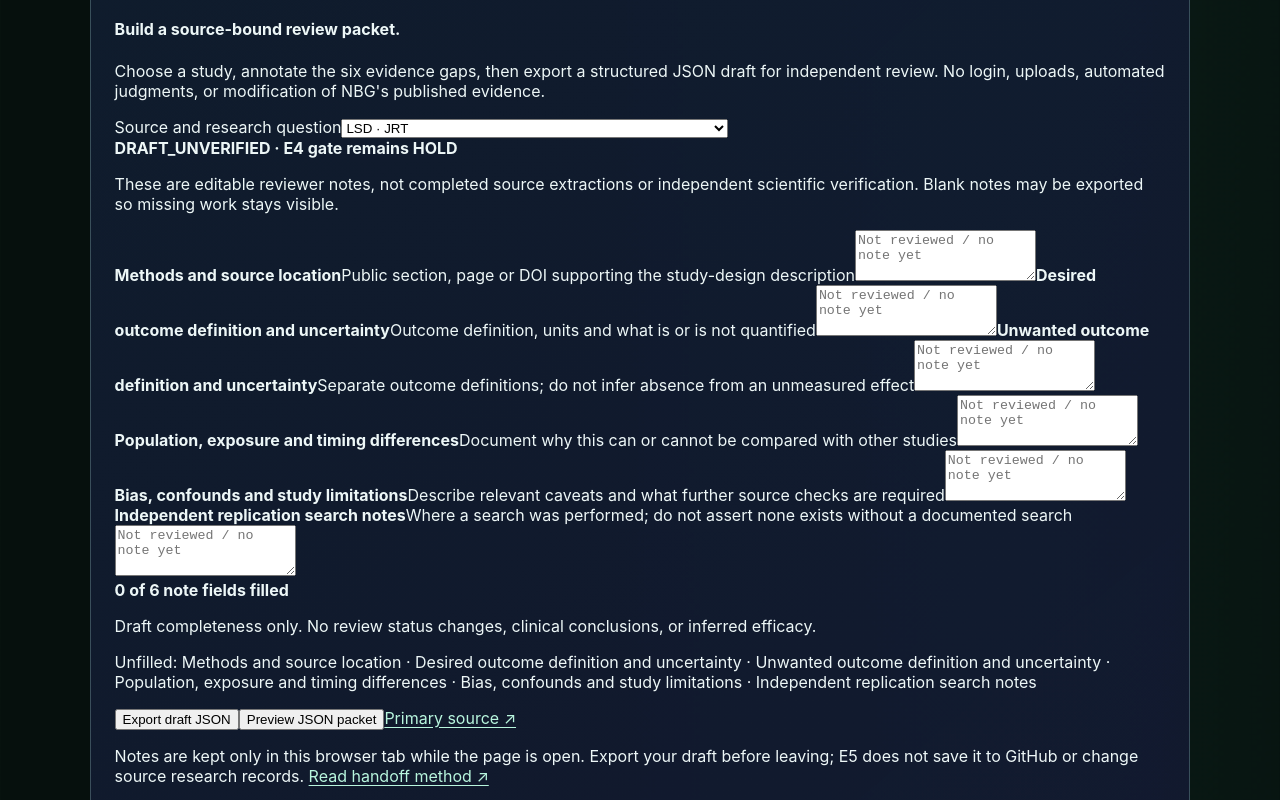
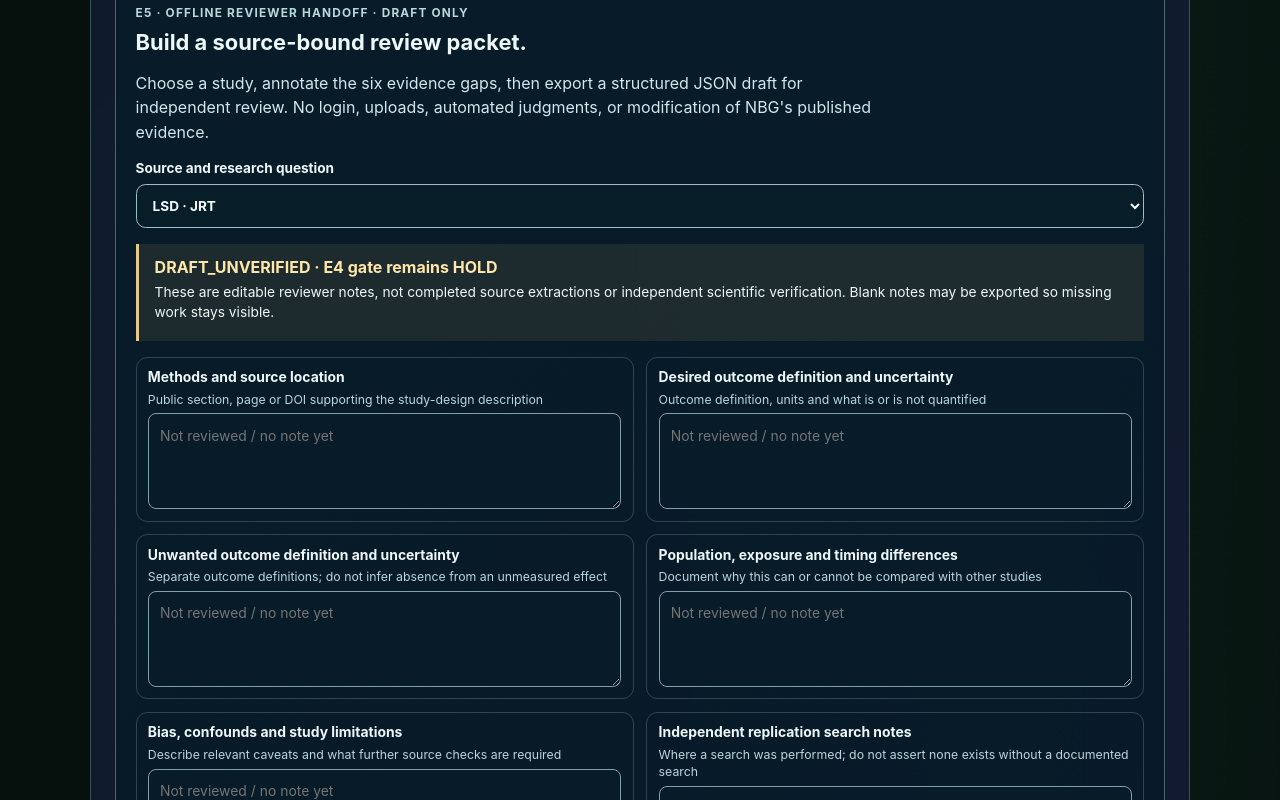
Before and after one commit to MichaelWave369/NestedBubbleGear, a React (Vite) app: page / in a window 1280 px wide. Shown: the part 6240-7040 px from the top of the page. Built offline with nearby package versions, Linux system fonts and the light colour scheme.

Commit message:
feat(es01-e5): integrate reviewer handoff in src/es01Explorer.css

```diff
--- a/src/es01Explorer.css
+++ b/src/es01Explorer.css
@@ -65,3 +65,26 @@
 .es01-e4 a{color:#b8f6de;text-decoration:underline;text-underline-offset:3px}
 .es01-e4-note{font-size:.78rem;color:#d2dee2;line-height:1.5}
 @media(max-width:760px){.es01-e4{padding:.85rem}.es01-e4-grid{grid-template-columns:1fr}}
+
+/* E5 reviewer handoff: local-only annotations, no evidence ranking. */
+.es01-e5{margin:1.5rem 0;padding:1.25rem;border:1px solid rgba(164,209,220,.43);border-radius:1rem;background:rgba(8,28,40,.85)}
+.es01-e5-heading h4{font-size:1.37rem;margin:.5rem 0}.es01-e5-heading p{line-height:1.53;max-width:74ch;color:#d2e6eb}
+.es01-e5-chooser{display:flex;flex-direction:column;gap:.5rem;margin:1rem 0;font-weight:750;font-size:.85rem}
+.es01-e5-chooser select{min-width:0;max-width:100%;background:#071e29;color:#f5fbfd;border:1px solid #9abec3;border-radius:.6rem;padding:.75rem;font:inherit}
+.es01-e5-alert{border-left:3px solid #e8c78a;background:rgba(220,182,97,.1);padding:.8rem 1rem}
+.es01-e5-alert strong{color:#ffe6aa}.es01-e5-alert p{margin:.35rem 0;line-height:1.45;font-size:.86rem}
+.es01-e5-fields{display:grid;grid-template-columns:repeat(2,minmax(0,1fr));gap:.8rem;margin:1rem 0}
+.es01-e5-fields label{display:flex;flex-direction:column;gap:.35rem;padding:.7rem;border:1px solid rgba(171,206,213,.24);border-radius:.7rem;min-width:0}
+.es01-e5-fields strong{font-size:.87rem}.es01-e5-fields span{font-size:.77rem;color:#b9d5da;line-height:1.4}
+.es01-e5-fields textarea{font:inherit;font-size:.87rem;line-height:1.5;background:#071b28;color:#f2fcff;resize:vertical;min-height:6rem;border:1px solid #819faa;border-radius:.5rem;padding:.7rem;width:100%;box-sizing:border-box}
+.es01-e5-outcome{border-top:1px solid rgba(174,210,217,.25);padding:.8rem 0;color:#dde8ed;font-size:.84rem;line-height:1.45}
+.es01-e5-outcome p{margin:.35rem 0}
+.es01-e5-actions{display:flex;align-items:center;flex-wrap:wrap;gap:.6rem}
+.es01-e5-actions button{padding:.7rem .95rem;border:1px solid #b1e5e1;border-radius:.6rem;background:#b1e5e1;color:#092736;font:inherit;font-weight:700;cursor:pointer}
+.es01-e5-actions button.es01-e5-secondary{background:transparent;color:#e2eeee;border-color:#90aeb8}
+.es01-e5 a{color:#b8f6de;text-decoration:underline;text-underline-offset:3px}
+.es01-e5-preview{border:1px solid rgba(174,210,217,.32);border-radius:.65rem;margin-top:1rem;padding:.8rem;max-height:22rem;overflow:auto}
+.es01-e5-preview p{font-size:.82rem;color:#cadde2}.es01-e5-preview pre{white-space:pre-wrap;overflow-wrap:anywhere;font-size:.73rem;line-height:1.5}
+.es01-e5-footnote{font-size:.77rem;line-height:1.5;color:#cfdee2;margin:1rem 0 0}
+.es01-e5 select:focus-visible,.es01-e5 textarea:focus-visible,.es01-e5 button:focus-visible,.es01-e5 a:focus-visible{outline:3px solid #ffe29a;outline-offset:3px}
+@media(max-width:760px){.es01-e5{padding:.8rem}.es01-e5-fields{grid-template-columns:1fr}}
```
